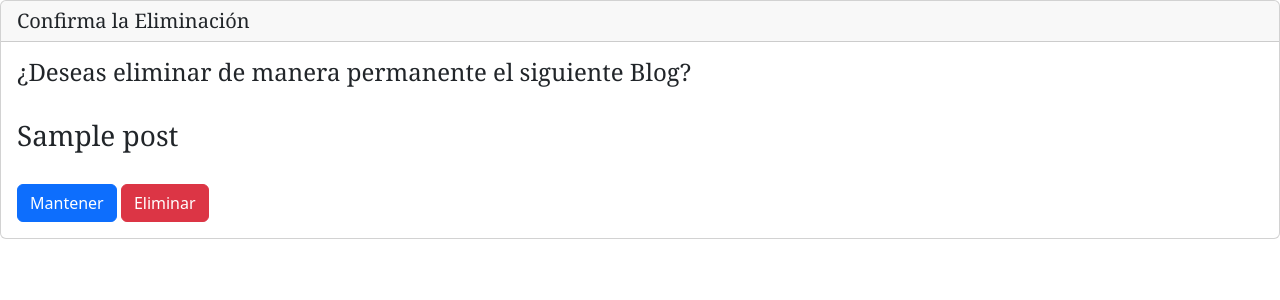
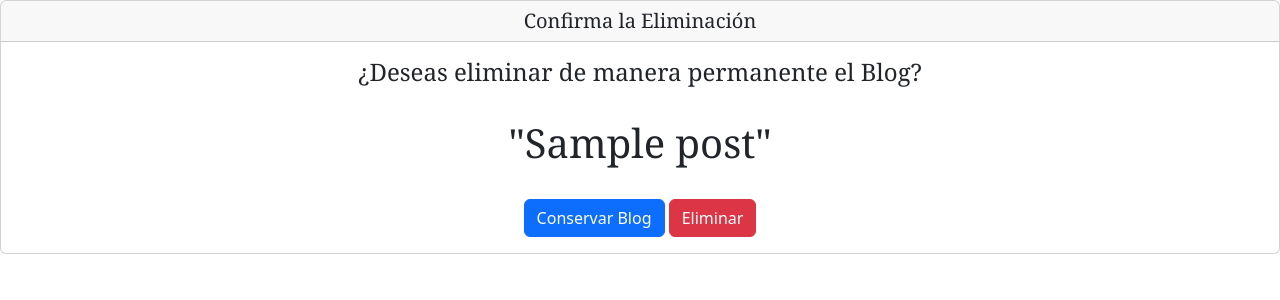
Before and after one commit to AlanEduardoGL/Blog-posts, a Flask app: page /post/confirm/1 in a window 1280 px wide. Shown: the part 72-372 px from the top of the page. Run offline with Flask 3, Linux system fonts and the light colour scheme; the visitor is signed in with stand-in values (Sample User, id 1); tables that the repository leaves empty hold one stand-in row (values such as "Sample post"); grey boxes marked "Sample" are stand-in pictures; some libraries are stand-ins or nearby versions.

Commit message:
Se corrigieron detalles en plantilla confirm.html

```diff
--- a/blogr/templates/admin/confirm.html
+++ b/blogr/templates/admin/confirm.html
@@ -1,17 +1,21 @@
 {% extends 'base.html' %}
 
 {% block content %}
+<section class="confirm">
+    <main class="form-signin w-100 m-auto text-center">
         <div class="card">
             <h5 class="card-header">{% block title %}Confirma la Eliminación{% endblock %}</h5>
             <div class="card-body">
-        <h4 class="card-title">¿Deseas eliminar de manera permanente el siguiente Blog?</h4>
+                <h4 class="card-title">¿Deseas eliminar de manera permanente el Blog?</h4>
                 <br>
-        <h3 class="card-text">{{ post.title }}</h3>
+                <h1 class="card-text">"{{ post.title }}"</h1>
                 <br>
-        <a href="{{ url_for('post.posts') }}" class="btn btn-primary">Mantener</a>
-        <a href="{{ url_for('post.delete', id = post.id) }}" class="btn btn-danger">Eliminar</a>
+                <a title="Conservar Blog" href="{{ url_for('post.posts') }}" class="btn btn-primary">Conservar Blog</a>
+                <a title="Eliminar" href="{{ url_for('post.delete', id = post.id) }}" class="btn btn-danger">Eliminar</a>
             </div>
         </div>
+    </main>
+</section>
 {% endblock %}
 
 <!-- Agregamos el bloque de message -->
```
Lines whose indentation alone changed are shown as unchanged.
